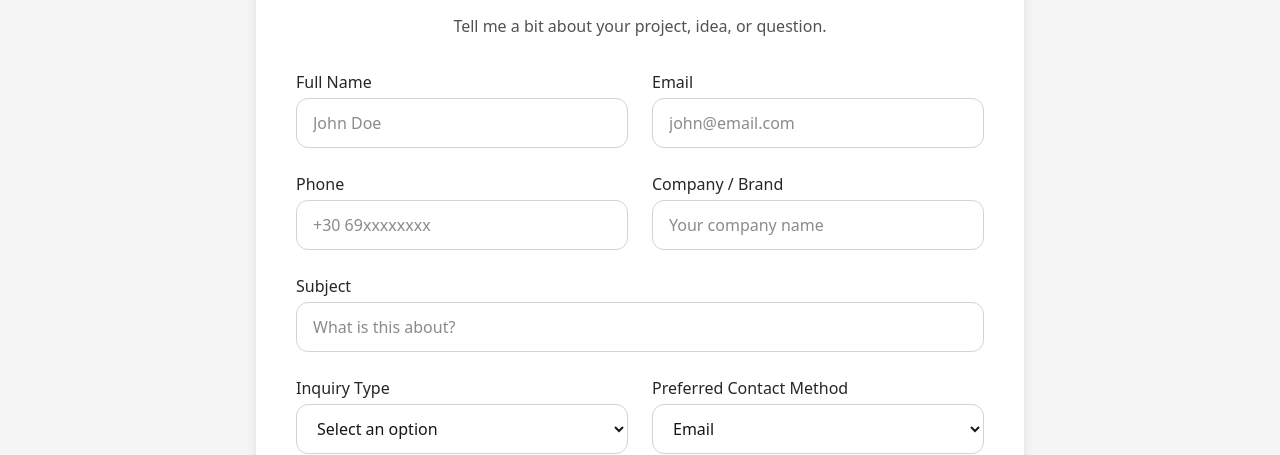
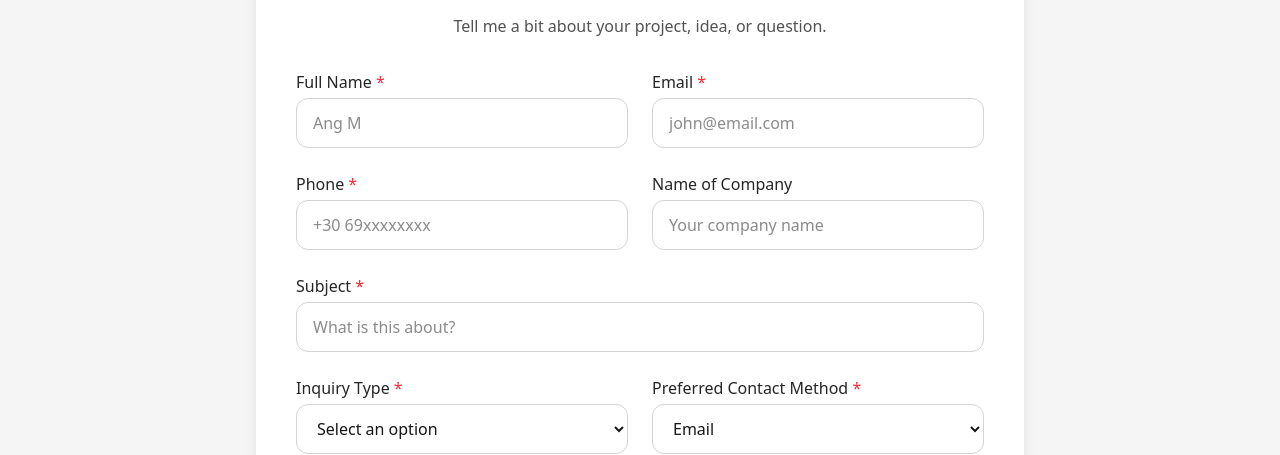
Before and after one commit to amamouridis06/lesvos-travel-guide, a Next.js app: page /contact in a window 1280 px wide. Shown: the part 222-677 px from the top of the page. Built offline with nearby package versions, Linux system fonts and the light colour scheme.

Commit message:
Update page.tsx

```diff
--- a/app/contact/page.tsx
+++ b/app/contact/page.tsx
@@ -62,20 +62,20 @@ export default function ContactPage() {
           <div className="grid gap-6 sm:grid-cols-2">
             <div>
               <label className="mb-1 block font-medium text-neutral-800">
-                Full Name
+                Full Name <span className="text-red-500">*</span>
               </label>
               <input
                 type="text"
                 name="name"
                 required
-                placeholder="John Doe"
+                placeholder="Ang M"
                 className="w-full rounded-xl border border-neutral-300 px-4 py-3 outline-none transition focus:border-emerald-600 focus:ring-2 focus:ring-emerald-100"
               />
             </div>
 
             <div>
               <label className="mb-1 block font-medium text-neutral-800">
-                Email
+                Email <span className="text-red-500">*</span>
               </label>
               <input
                 type="email"
@@ -90,7 +90,7 @@ export default function ContactPage() {
           <div className="grid gap-6 sm:grid-cols-2">
             <div>
               <label className="mb-1 block font-medium text-neutral-800">
-                Phone
+                Phone <span className="text-red-500">*</span>
               </label>
               <input
                 type="tel"
@@ -102,7 +102,7 @@ export default function ContactPage() {
 
             <div>
               <label className="mb-1 block font-medium text-neutral-800">
-                Company / Brand
+                Name of Company
               </label>
               <input
                 type="text"
@@ -115,7 +115,7 @@ export default function ContactPage() {
 
           <div>
             <label className="mb-1 block font-medium text-neutral-800">
-              Subject
+              Subject <span className="text-red-500">*</span>
             </label>
             <input
               type="text"
@@ -129,7 +129,7 @@ export default function ContactPage() {
           <div className="grid gap-6 sm:grid-cols-2">
             <div>
               <label className="mb-1 block font-medium text-neutral-800">
-                Inquiry Type
+                Inquiry Type <span className="text-red-500">*</span>
               </label>
               <select
                 name="inquiryType"
@@ -140,8 +140,6 @@ export default function ContactPage() {
                   Select an option
                 </option>
                 <option value="collaboration">Collaboration</option>
-                <option value="freelance">Freelance Project</option>
-                <option value="consulting">Consulting</option>
                 <option value="question">Question</option>
                 <option value="other">Other</option>
               </select>
@@ -149,7 +147,7 @@ export default function ContactPage() {
 
             <div>
               <label className="mb-1 block font-medium text-neutral-800">
-                Preferred Contact Method
+                Preferred Contact Method <span className="text-red-500">*</span>
               </label>
               <select
                 name="contactMethod"
@@ -176,10 +174,10 @@ export default function ContactPage() {
                 <option value="" disabled>
                   Select budget
                 </option>
-                <option value="under-500">Under €500</option>
-                <option value="500-1000">€500 - €1,000</option>
-                <option value="1000-3000">€1,000 - €3,000</option>
-                <option value="3000-plus">€3,000+</option>
+                <option value="under-500">Under €50</option>
+                <option value="500-1000">€50 - €100</option>
+                <option value="1000-3000">€100 - €300</option>
+                <option value="3000-plus">€300+</option>
                 <option value="not-sure">Not sure yet</option>
               </select>
             </div>
@@ -196,7 +194,6 @@ export default function ContactPage() {
                 <option value="" disabled>
                   Select timeline
                 </option>
-                <option value="asap">ASAP</option>
                 <option value="1-2-weeks">1–2 weeks</option>
                 <option value="this-month">This month</option>
                 <option value="1-3-months">1–3 months</option>
@@ -218,7 +215,7 @@ export default function ContactPage() {
             />
           </div>
 
-          <div>
+          {/* <div>
             <label className="mb-1 block font-medium text-neutral-800">
               Website / Reference Link
             </label>
@@ -228,7 +225,7 @@ export default function ContactPage() {
               placeholder="https://example.com"
               className="w-full rounded-xl border border-neutral-300 px-4 py-3 outline-none transition focus:border-emerald-600 focus:ring-2 focus:ring-emerald-100"
             />
-          </div>
+          </div> */}
 
           <input
             type="hidden"
```
